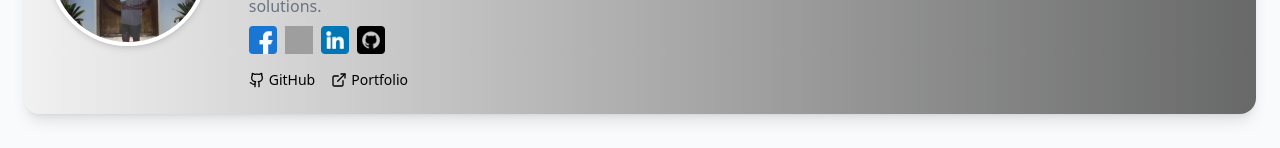
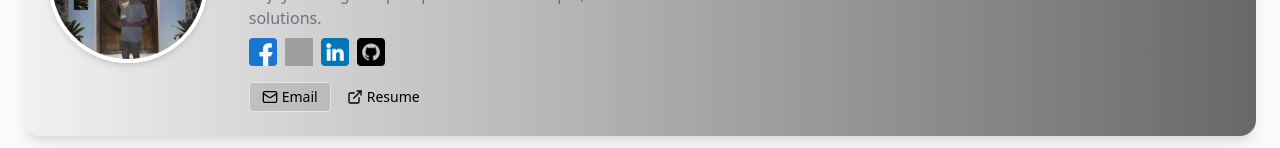
Before and after one commit to allenpt221/Portfolio, a React (Vite) app: page / in a window 1280 px wide. Shown: the part 206-354 px from the top of the page. Built offline with nearby package versions, Linux system fonts and the light colour scheme; grey boxes are pictures that could not be loaded.

Commit message:
create a the link of the social learning and make the resume into download

```diff
--- a/src/App.tsx
+++ b/src/App.tsx
@@ -1,6 +1,6 @@
 import { useState } from "react";
 
-import { MapPin, ExternalLink,  Github, ClipboardList, Moon, Sun, Phone, Terminal, MessageCircleWarning } from "lucide-react";
+import { MapPin, ExternalLink,  Github, ClipboardList, Moon, Sun, Phone, Terminal, MessageCircleWarning, Mail } from "lucide-react";
 import Logos from "./components/Logos";
 import GitHubCalendar from "react-github-calendar";
 
@@ -18,6 +18,8 @@ import linkedIn from './assets/social/linkedin.png'
 import github from './assets/social/github.png'
 
 import profile from './assets/profilepic1.jpg'
+
+import resumeFile from "./file/Resume.pdf";
 
 
 
@@ -102,11 +104,20 @@ function App() {
     link: "https://github.com/allenpt221"
   }]
 
+  const handleDownload = () => {
+    const link = document.createElement("a");
+    link.href = resumeFile;
+    link.download = "Patrick Allen-Resume.pdf";
+    document.body.appendChild(link);
+    link.click();
+    document.body.removeChild(link);
+  };
+
 
 
   return (
     <div
-      className="max-w-7xl mx-auto p-4 md:p-6 space-y-8"
+      className="max-w-7xl mx-auto p-4 md:p-6 space-y-8 my-3 rounded"
       style={{ color: currentColors.text, backgroundColor: currentColors.background }}
     >
       {/* Header Section */}
@@ -179,23 +190,23 @@ function App() {
               transition={{ duration: 0.5, delay: 0.15 }}
               viewport={{ once: true, amount: 0.3 }}
               className="mt-4 flex justify-center md:justify-start space-x-4">
-                <Link
-                  to="https://github.com/allenpt221"
-                  rel="noopener noreferrer"
-                  className="flex items-center text-sm transition-colors hover:opacity-80 font-medium"
+                <a
+                  href="mailto:allenpt221@gmail.com"
+                  target="_blank"
+                  className="flex items-center text-sm transition-colors hover:opacity-80 font-medium border px-3 py-1 rounded bg-[#a3a3a375]"
                   style={{ color: currentColors.primary }}
                 >
-                  <Github size={16} className="mr-1" />
-                  GitHub
-                </Link>
-                <a
-                  href="#"
+                  <Mail  size={16} className="mr-1" />
+                  Email
+                </a>
+                <button
+                  onClick={handleDownload}
                   className="flex items-center text-sm transition-colors hover:opacity-80 font-medium"
                   style={{ color: currentColors.primary }}
                 >
                   <ExternalLink size={16} className="mr-1" />
-                  Portfolio
-                </a>
+                  Resume
+                </button>
               </motion.div>
             </div>
             <motion.button
@@ -417,6 +428,11 @@ function App() {
             </div>
           </Alert>
     )}
+
+    <div className="border w-full"/>
+    <span>
+      © 2025 Patrick Allen Peña. All rights reserved.
+    </span>
     </div>
   );
 }
--- a/src/components/modal/ProjectModal.tsx
+++ b/src/components/modal/ProjectModal.tsx
@@ -15,8 +15,10 @@ function ProjectModal({ isOpen, onClose }: ProjectModalProps) {
   return (
     <div
       className="fixed inset-0 z-50 flex items-center justify-center bg-black/50 backdrop-blur-sm p-4"
+      onClick={onClose}
     >
-      <div className="bg-white dark:bg-gray-800 rounded-lg shadow-xl w-full max-w-6xl max-h-[90vh] overflow-hidden flex flex-col">
+      <div className="bg-gray-50 dark:bg-gray-800 rounded-lg shadow-xl w-full max-w-6xl max-h-[90vh] overflow-hidden flex flex-col"
+      onClick={(e) => e.stopPropagation()}>
         {/* Header */}
         <div className="flex justify-between items-center p-6 border-b border-gray-200 dark:border-gray-700">
           <h2 className="text-2xl font-bold text-gray-900 dark:text-white">
--- /dev/null
+++ b/src/components/modal/ResumeModa.tsx
@@ -0,0 +1,17 @@
+
+interface ResumeProps{
+    isOpen: boolean;
+    isClose: () => void;
+}
+
+function ResumeModa({ isOpen, isClose }: ResumeProps) {
+  return (
+    <div className="bg-black/50">
+        <div>
+
+        </div>
+    </div>
+  )
+}
+
+export default ResumeModa
--- a/src/lib/project.ts
+++ b/src/lib/project.ts
@@ -77,7 +77,7 @@ export const projects = [
         "Shadcn ui",
       ],
       githubUrl: "https://github.com/allenpt221",
-      liveUrl: "#",
+      liveUrl: "https://learningsocial.vercel.app/",
       imageUrl: MainStudySphere
     }
 
```
Also changed, not shown: 1 other file (tests, documents, lock files or other folders).
